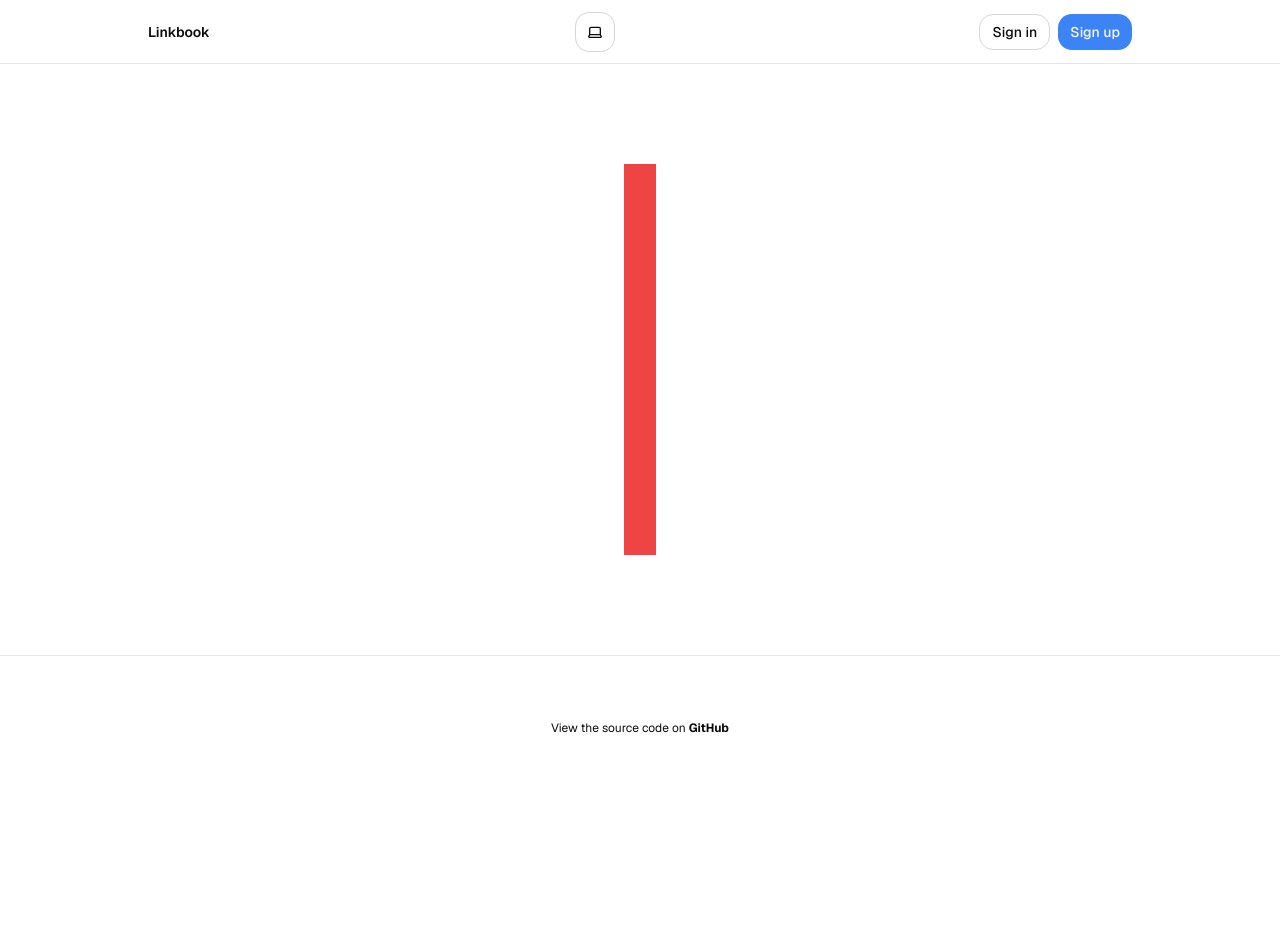
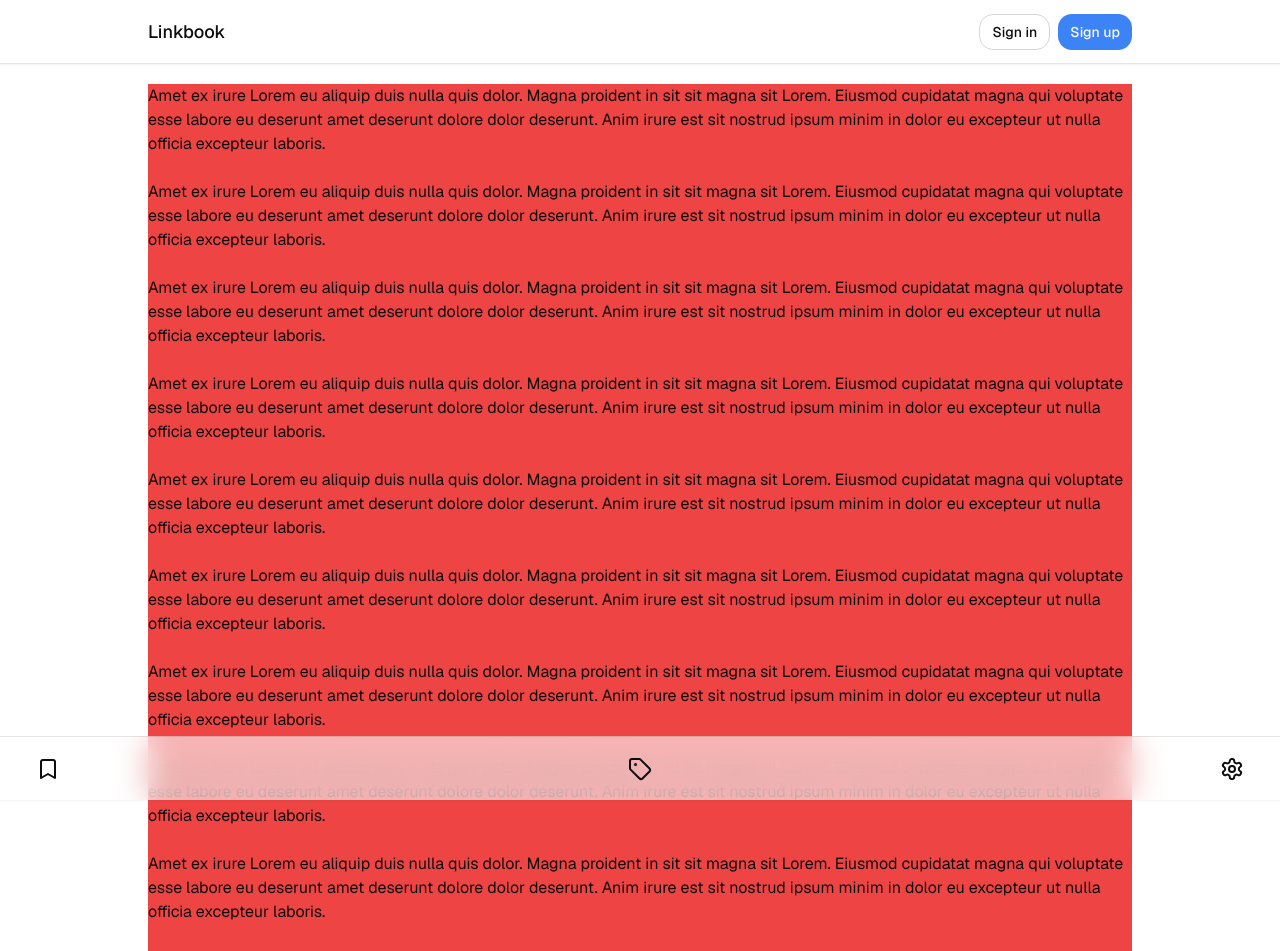
Before and after one commit to mvahaste/linkbook, a Next.js app: page / in a window 1280 px wide. Shown: the top 951 px of the page. Before the commit the page ends 800 px from the top, so only its background shows below. Built offline with nearby package versions, Linux system fonts and the light colour scheme; no server answers.

Commit message:
Basic components

```diff
--- /dev/null
+++ b/app/bookmarks/page.tsx
@@ -0,0 +1,5 @@
+export default function BookmarksPage() {
+  return (
+    <p className="text-muted-foreground text-sm text-center pt-8">Bookmarks</p>
+  );
+}
--- a/app/layout.tsx
+++ b/app/layout.tsx
@@ -1,12 +1,20 @@
-import DeployButton from "@/components/deploy-button";
 import { EnvVarWarning } from "@/components/env-var-warning";
 import HeaderAuth from "@/components/header-auth";
 import { ThemeSwitcher } from "@/components/theme-switcher";
 import { hasEnvVars } from "@/utils/supabase/check-env-vars";
 import { Geist } from "next/font/google";
 import { ThemeProvider } from "next-themes";
+import "./globals.css";
+import {
+  LucideBookmark,
+  LucidePlus,
+  LucideSettings,
+  LucideTag,
+  LucideTags,
+} from "lucide-react";
 import Link from "next/link";
-import "./globals.css";
+import { Button } from "@/components/ui/button";
+import MobileNavBar from "@/components/mobile-nav-bar";
 
 const defaultUrl = process.env.VERCEL_URL
   ? `https://${process.env.VERCEL_URL}`
@@ -38,21 +46,22 @@ export default function RootLayout({
           disableTransitionOnChange
         >
           <main className="min-h-screen flex flex-col items-center">
-            <div className="flex-1 w-full flex flex-col gap-20 items-center">
-              <nav className="w-full flex justify-center border-b border-b-foreground/10 h-16">
+            <div className="flex-1 w-full flex flex-col  items-center">
+              {/* Header */}
+              <header className="sticky top-0 z-50 flex h-16 w-full justify-center border-b border-b-foreground/10 bg-background/95 shadow-sm backdrop-blur-lg supports-[backdrop-filter]:bg-background/60">
                 <div className="w-full max-w-5xl flex justify-between items-center p-3 px-5 text-sm">
-                  <div className="flex gap-5 items-center font-semibold">
-                    <Link href={"/"}>{metadata.title}</Link>
-                  </div>
-                  <ThemeSwitcher />
-                  {!hasEnvVars ? <EnvVarWarning /> : <HeaderAuth />}
+                  <p className="font-medium text-lg">{metadata.title}</p>
+                  <nav className="flex flex-row gap-2 items-center">
+                    {!hasEnvVars ? <EnvVarWarning /> : <HeaderAuth />}
+                  </nav>
                 </div>
-              </nav>
-              <div className="flex flex-grow flex-col gap-20 max-w-5xl p-5">
+              </header>
+              {/* Content */}
+              <div className="flex flex-grow flex-col max-w-5xl p-5">
                 {children}
               </div>
-
-              <footer className="w-full flex items-center justify-center border-t mx-auto text-center text-xs gap-8 py-16">
+              {/* Footer */}
+              <footer className="w-full flex items-center justify-center  mx-auto text-center text-xs gap-8 py-6">
                 <p>
                   View the source code on{" "}
                   <a
@@ -65,6 +74,8 @@ export default function RootLayout({
                   </a>
                 </p>
               </footer>
+              {/* Mobile Nav Bar */}
+              <MobileNavBar />
             </div>
           </main>
         </ThemeProvider>
--- a/app/page.tsx
+++ b/app/page.tsx
@@ -1,7 +1,78 @@
 export default async function Home() {
   return (
     <>
-      <main className="flex-1 flex flex-col gap-6 px-4 bg-red-500"></main>
+      <main className="flex-1 flex flex-col gap-6  bg-red-500">
+        <p>
+          Amet ex irure Lorem eu aliquip duis nulla quis dolor. Magna proident
+          in sit sit magna sit Lorem. Eiusmod cupidatat magna qui voluptate esse
+          labore eu deserunt amet deserunt dolore dolor deserunt. Anim irure est
+          sit nostrud ipsum minim in dolor eu excepteur ut nulla officia
+          excepteur laboris.
+        </p>
+        <p>
+          Amet ex irure Lorem eu aliquip duis nulla quis dolor. Magna proident
+          in sit sit magna sit Lorem. Eiusmod cupidatat magna qui voluptate esse
+          labore eu deserunt amet deserunt dolore dolor deserunt. Anim irure est
+          sit nostrud ipsum minim in dolor eu excepteur ut nulla officia
+          excepteur laboris.
+        </p>
+        <p>
+          Amet ex irure Lorem eu aliquip duis nulla quis dolor. Magna proident
+          in sit sit magna sit Lorem. Eiusmod cupidatat magna qui voluptate esse
+          labore eu deserunt amet deserunt dolore dolor deserunt. Anim irure est
+          sit nostrud ipsum minim in dolor eu excepteur ut nulla officia
+          excepteur laboris.
+        </p>
+        <p>
+          Amet ex irure Lorem eu aliquip duis nulla quis dolor. Magna proident
+          in sit sit magna sit Lorem. Eiusmod cupidatat magna qui voluptate esse
+          labore eu deserunt amet deserunt dolore dolor deserunt. Anim irure est
+          sit nostrud ipsum minim in dolor eu excepteur ut nulla officia
+          excepteur laboris.
+        </p>
+        <p>
+          Amet ex irure Lorem eu aliquip duis nulla quis dolor. Magna proident
+          in sit sit magna sit Lorem. Eiusmod cupidatat magna qui voluptate esse
+          labore eu deserunt amet deserunt dolore dolor deserunt. Anim irure est
+          sit nostrud ipsum minim in dolor eu excepteur ut nulla officia
+          excepteur laboris.
+        </p>
+        <p>
+          Amet ex irure Lorem eu aliquip duis nulla quis dolor. Magna proident
+          in sit sit magna sit Lorem. Eiusmod cupidatat magna qui voluptate esse
+          labore eu deserunt amet deserunt dolore dolor deserunt. Anim irure est
+          sit nostrud ipsum minim in dolor eu excepteur ut nulla officia
+          excepteur laboris.
+        </p>
+        <p>
+          Amet ex irure Lorem eu aliquip duis nulla quis dolor. Magna proident
+          in sit sit magna sit Lorem. Eiusmod cupidatat magna qui voluptate esse
+          labore eu deserunt amet deserunt dolore dolor deserunt. Anim irure est
+          sit nostrud ipsum minim in dolor eu excepteur ut nulla officia
+          excepteur laboris.
+        </p>
+        <p>
+          Amet ex irure Lorem eu aliquip duis nulla quis dolor. Magna proident
+          in sit sit magna sit Lorem. Eiusmod cupidatat magna qui voluptate esse
+          labore eu deserunt amet deserunt dolore dolor deserunt. Anim irure est
+          sit nostrud ipsum minim in dolor eu excepteur ut nulla officia
+          excepteur laboris.
+        </p>
+        <p>
+          Amet ex irure Lorem eu aliquip duis nulla quis dolor. Magna proident
+          in sit sit magna sit Lorem. Eiusmod cupidatat magna qui voluptate esse
+          labore eu deserunt amet deserunt dolore dolor deserunt. Anim irure est
+          sit nostrud ipsum minim in dolor eu excepteur ut nulla officia
+          excepteur laboris.
+        </p>
+        <p>
+          Amet ex irure Lorem eu aliquip duis nulla quis dolor. Magna proident
+          in sit sit magna sit Lorem. Eiusmod cupidatat magna qui voluptate esse
+          labore eu deserunt amet deserunt dolore dolor deserunt. Anim irure est
+          sit nostrud ipsum minim in dolor eu excepteur ut nulla officia
+          excepteur laboris.
+        </p>
+      </main>
     </>
   );
 }
--- /dev/null
+++ b/app/settings/page.tsx
@@ -0,0 +1,5 @@
+export default function SettingsPage() {
+  return (
+    <p className="text-muted-foreground text-sm text-center pt-8">Settings</p>
+  );
+}
--- /dev/null
+++ b/app/tags/page.tsx
@@ -0,0 +1,3 @@
+export default function TagsPage() {
+  return <p className="text-muted-foreground text-sm text-center pt-8">Tags</p>;
+}
--- a/components/header-auth.tsx
+++ b/components/header-auth.tsx
@@ -58,13 +58,13 @@ export default async function AuthButton() {
       </form>
     </div>
   ) : (
-    <div className="flex gap-2">
+    <>
       <Button asChild size="sm" variant={"outline"}>
         <Link href="/sign-in">Sign in</Link>
       </Button>
       <Button asChild size="sm" variant={"default"}>
         <Link href="/sign-up">Sign up</Link>
       </Button>
-    </div>
+    </>
   );
 }
--- /dev/null
+++ b/components/mobile-nav-bar.tsx
@@ -0,0 +1,50 @@
+"use client";
+
+import {
+  LucideBookmark,
+  LucidePlus,
+  LucideSettings,
+  LucideTag,
+} from "lucide-react";
+import { Button } from "./ui/button";
+import Link from "next/link";
+import { usePathname } from "next/navigation";
+
+export default function MobileNavBar() {
+  const pathname = usePathname();
+
+  return (
+    <div className="sticky bottom-0 z-50 h-16 flex w-full py-3 px-5 justify-between border-t border-t-foreground/10 bg-background/95 shadow-sm backdrop-blur-lg supports-[backdrop-filter]:bg-background/60 items-center">
+      {/* <Button className="rounded-full px-4" variant="ghost"> */}
+      {/*   <LucidePlus /> */}
+      {/* </Button> */}
+      <Button
+        className="rounded-full px-4"
+        asChild
+        variant={pathname == "/bookmarks" ? "default" : "ghost"}
+      >
+        <Link href="/bookmarks">
+          <LucideBookmark />
+        </Link>
+      </Button>
+      <Button
+        className="rounded-full px-4"
+        asChild
+        variant={pathname == "/tags" ? "default" : "ghost"}
+      >
+        <Link href="/tags">
+          <LucideTag />
+        </Link>
+      </Button>
+      <Button
+        className="rounded-full px-4"
+        asChild
+        variant={pathname == "/settings" ? "default" : "ghost"}
+      >
+        <Link href="/settings">
+          <LucideSettings />
+        </Link>
+      </Button>
+    </div>
+  );
+}
--- a/components/theme-switcher.tsx
+++ b/components/theme-switcher.tsx
@@ -30,7 +30,7 @@ const ThemeSwitcher = () => {
   return (
     <DropdownMenu>
       <DropdownMenuTrigger asChild>
-        <Button variant="outline" size="icon">
+        <Button variant="outline" size="sm">
           {theme === "light" ? (
             <Sun key="light" size={ICON_SIZE} />
           ) : theme === "dark" ? (
```
